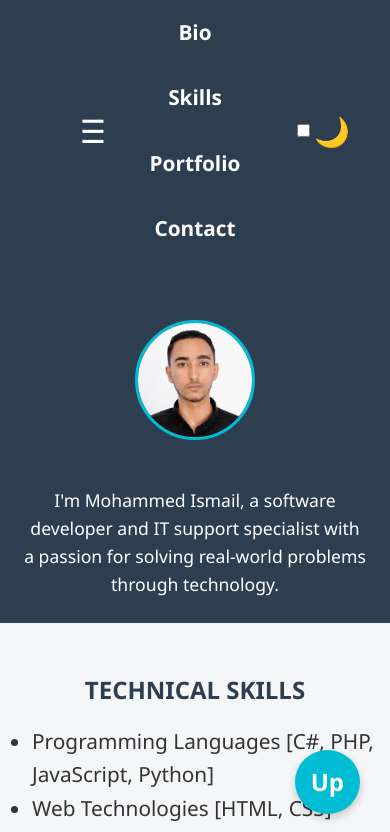
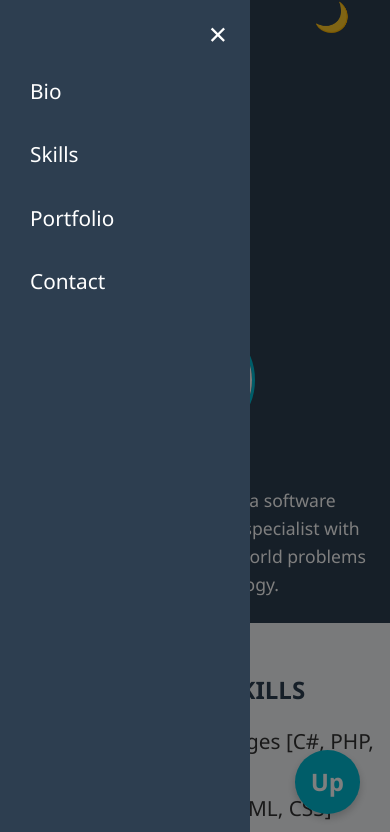
Before and after one commit to MohamedOmarAbdulkhalik/portfolio, a plain HTML site: page index.html in a window 390 px wide. Both pictures are taken after a click on the element "Navigation menu". Shown: the top 832 px of the page. Drawn offline with Linux system fonts and the light colour scheme.

Commit message:
feat(page): hide the top nav bar and show icon to a side nave when screen is small

```diff
--- a/CSS/style.css
+++ b/CSS/style.css
@@ -13,7 +13,72 @@
     }
 
 
+/* Sidebar Styles */
+.sidebar {
+  height: 100%;
+  width: 0;
+  position: fixed;
+  z-index: 2000;
+  top: 0;
+  left: 0;
+  background-color: #2d3e50;
+  overflow-x: hidden;
+  transition: 0.5s;
+  padding-top: 60px;
+}
 
+.sidebar-header {
+  padding: 8px 8px 8px 32px;
+  position: absolute;
+  top: 0;
+  right: 0;
+}
+
+.close-sidebar {
+  color: white;
+  font-size: 2rem;
+  cursor: pointer;
+  padding: 0 15px;
+}
+
+.sidebar-menu {
+  list-style: none;
+  padding: 0;
+  margin: 0;
+}
+
+.sidebar-menu li {
+  padding: 15px 30px;
+  color: white;
+  font-size: 1.3rem;
+  cursor: pointer;
+  transition: 0.3s;
+}
+
+.sidebar-menu li:hover {
+  background-color: #00bcd4;
+}
+
+/* Show sidebar when active */
+.sidebar.active {
+  width: 250px;
+}
+
+/* Overlay when sidebar is open */
+.overlay {
+  display: none;
+  position: fixed;
+  width: 100%;
+  height: 100%;
+  top: 0;
+  left: 0;
+  background-color: rgba(0,0,0,0.5);
+  z-index: 1500;
+}
+
+.overlay.active {
+  display: block;
+}
     header {
       background-color: #2d3e50;
       color: white;
@@ -79,8 +144,9 @@
       font-size: 2rem;
       cursor: pointer;
       position: absolute;
-      left: 3.5rem;
+      left: 0rem;
       user-select: none;
+      display: none;
     }
 
     .dark-toggle {
@@ -396,3 +462,26 @@ Go top button
         font-size: 1.5rem;
       }
     }
+
+
+
+
+    @media (max-width: 1024px) {
+  .nav-menu {
+    display: none;
+  }
+
+  .hamburger-icon {
+    display: block;
+  }
+}
+
+@media (min-width: 1025px) {
+  .hamburger-icon {
+    display: none;
+  }
+
+  .nav-menu {
+    display: flex;
+  }
+}
--- a/index.html
+++ b/index.html
@@ -8,6 +8,55 @@
     <title>Document</title>
 </head>
 
+
+      <!-- Sidebar Navigation -->
+<div class="sidebar">
+  <div class="sidebar-header">
+    <span class="close-sidebar">&times;</span>
+  </div>
+  <ul class="sidebar-menu">
+    <li>Bio</li>
+    <li>Skills</li>
+    <li>Portfolio</li>
+    <li>Contact</li>
+  </ul>
+</div>
+<script>
+  document.addEventListener('DOMContentLoaded', function() {
+    const hamburger = document.querySelector('.hamburger-icon');
+    const sidebar = document.querySelector('.sidebar');
+    const closeSidebar = document.querySelector('.close-sidebar');
+    const overlay = document.createElement('div');
+    overlay.className = 'overlay';
+    document.body.appendChild(overlay);
+
+    // Toggle sidebar
+    hamburger.addEventListener('click', function() {
+      sidebar.classList.add('active');
+      overlay.classList.add('active');
+    });
+
+    // Close sidebar
+    closeSidebar.addEventListener('click', function() {
+      sidebar.classList.remove('active');
+      overlay.classList.remove('active');
+    });
+
+    // Close when clicking overlay
+    overlay.addEventListener('click', function() {
+      sidebar.classList.remove('active');
+      overlay.classList.remove('active');
+    });
+
+    // Close when clicking a menu item
+    document.querySelectorAll('.sidebar-menu li').forEach(item => {
+      item.addEventListener('click', function() {
+        sidebar.classList.remove('active');
+        overlay.classList.remove('active');
+      });
+    });
+  });
+</script>
 <body id="top">
 
 
@@ -23,7 +72,6 @@
       </ul>
 
       <!-- زر الوضع الداكن -->
-      <input type="checkbox" id="dark-toggle" class="dark-toggle" />
       <label for="dark-toggle" class="dark-toggle-label" aria-label="Toggle dark mode">🌙</label>
     </div>
   </nav>
```
